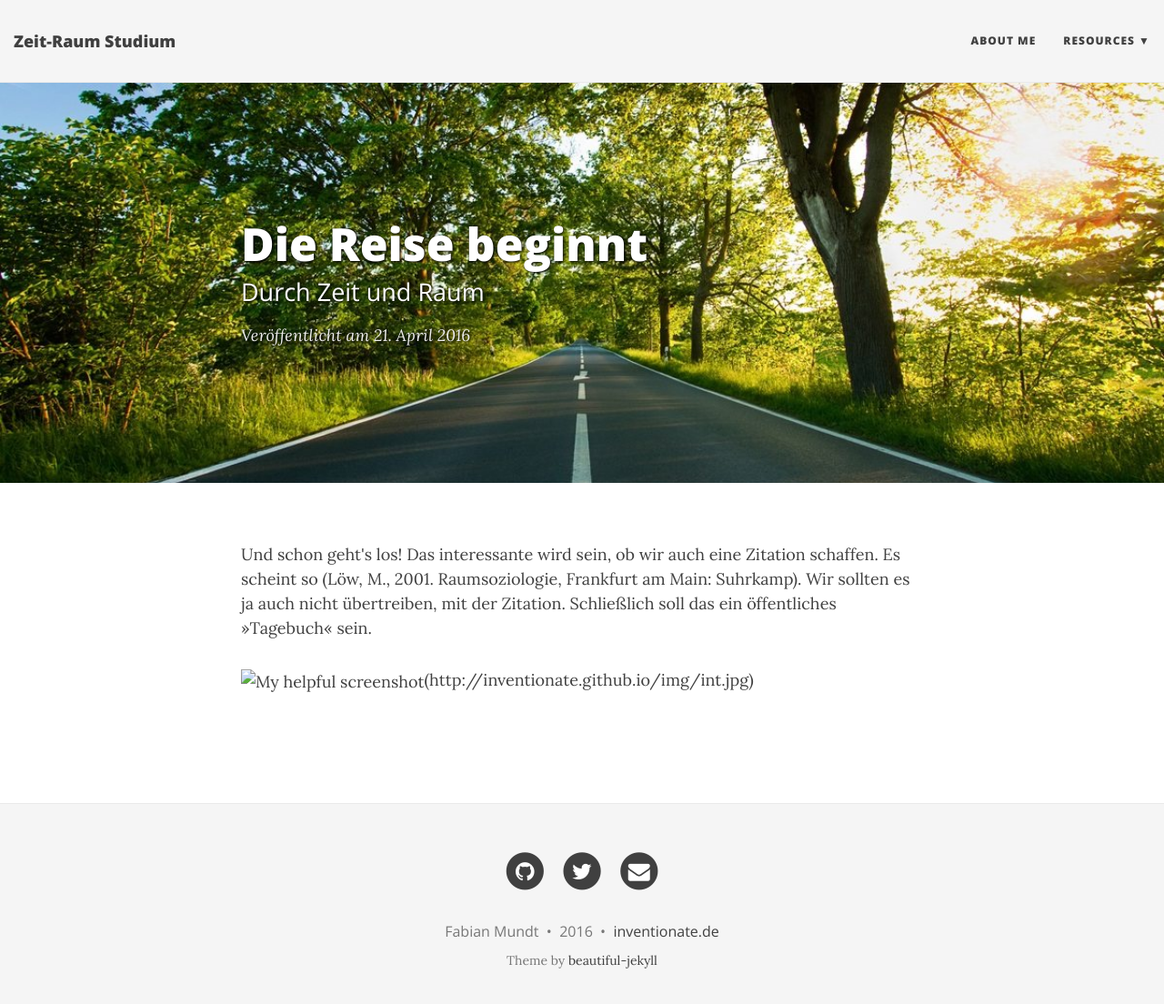
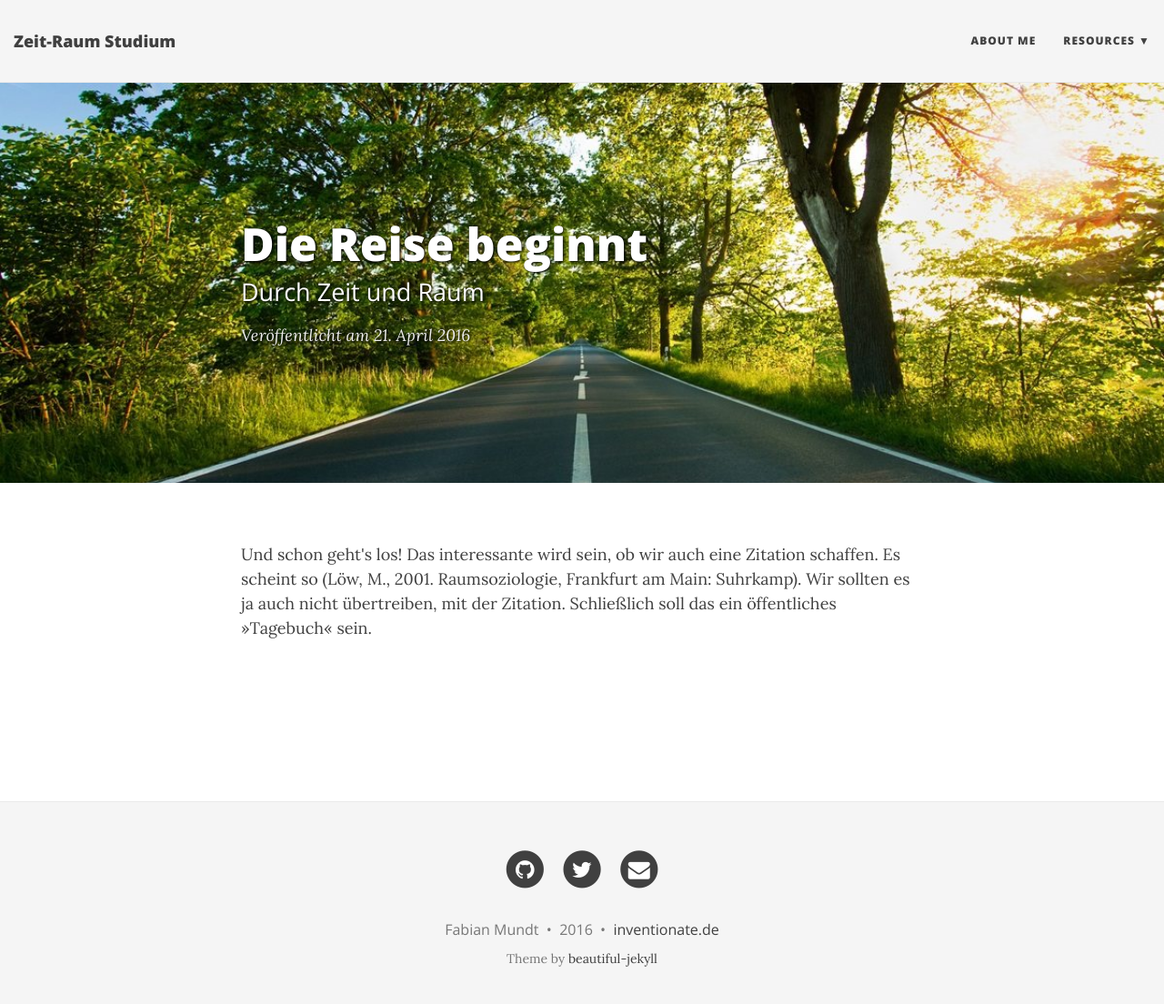
Before and after one commit to inventionate/inventionate-github-pages-backup, a Jekyll site: the page built from _posts/2016-04-21-erster-beitrag.md, in a window 1280 px wide and 1117 px high. Shown: the top 1104 px of the window at 91% size. Built offline with Jekyll 4.4.1, drawn with Linux system fonts in a browser that asks for light colours; nearby versions of some CDN libraries; part of the change alters nothing that is shown.

```diff
--- a/_posts/2016-04-21-erster-beitrag.md
+++ b/_posts/2016-04-21-erster-beitrag.md
@@ -7,4 +7,6 @@ bigimg: /img/path.jpg
 
 Und schon geht's los! Das interessante wird sein, ob wir auch eine Zitation schaffen. Es scheint so (Löw, M., 2001. Raumsoziologie, Frankfurt am Main: Suhrkamp). Wir sollten es ja auch nicht übertreiben, mit der Zitation. Schließlich soll das ein öffentliches "Tagebuch" sein.
 
-![My helpful screenshot]()({{ site.url }}/img/int.jpg)
+![][image-1]
+
+[image-1]:	%7B%7B%20site.url%20%7D%7D/img/int.jpg
```
